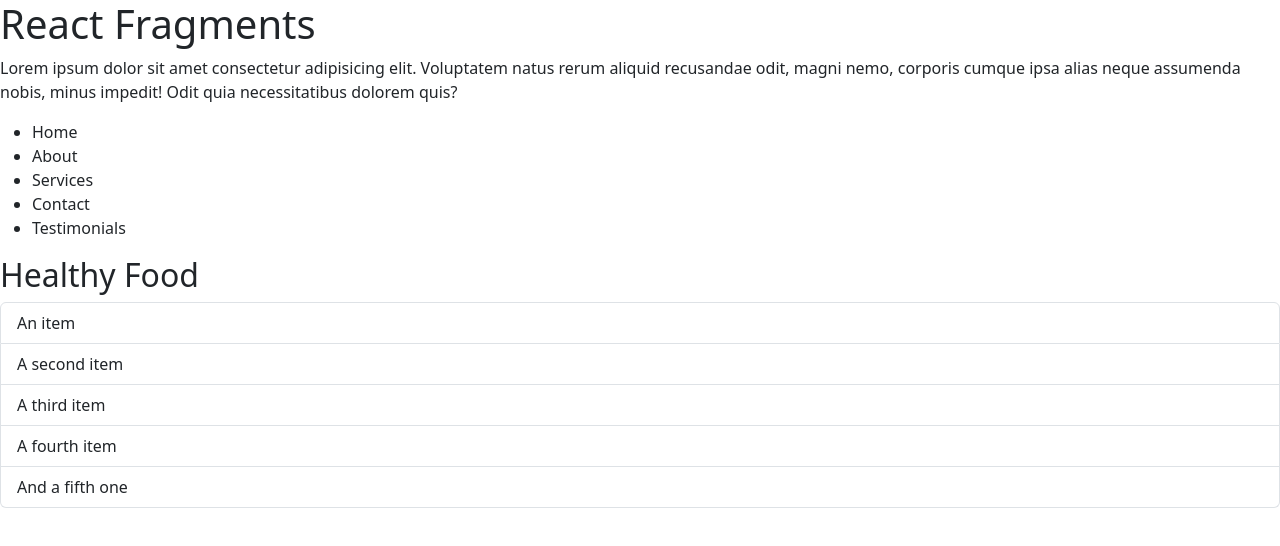
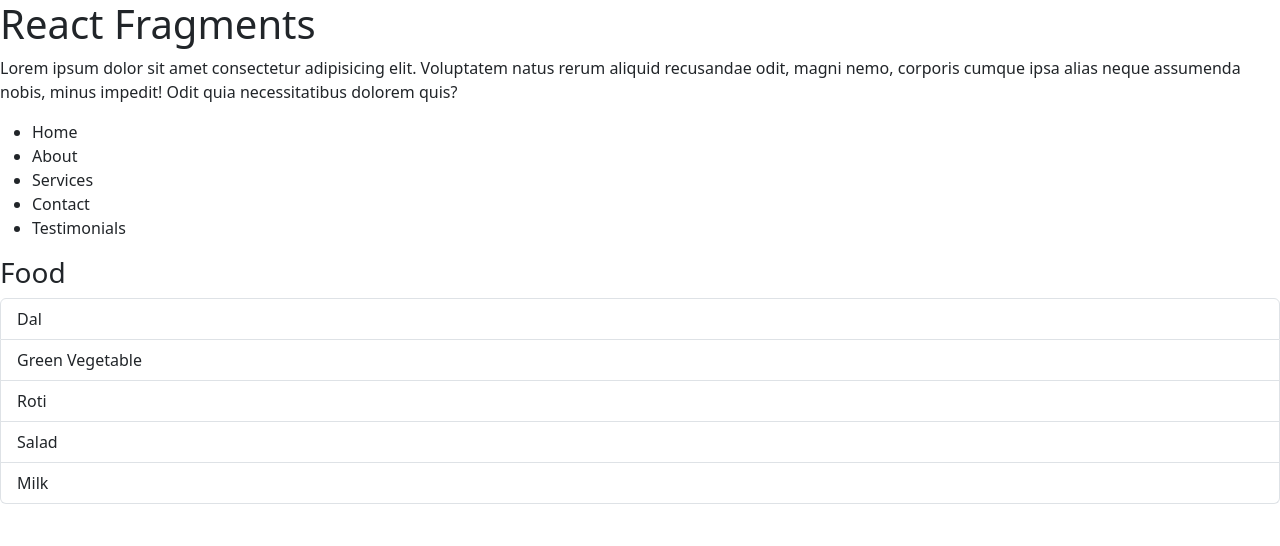
Before and after one commit to Lucky-Kashyap/full-stack-web-dev, a React (Vite) app in the folder front end/React JS/learning-fragment/: page / in a window 1280 px wide. Shown: the top 546 px of the page. Built offline with nearby package versions, Linux system fonts and the light colour scheme.

Commit message:
map method in list

```diff
--- a/front end/React JS/learning-fragment/src/App.jsx
+++ b/front end/React JS/learning-fragment/src/App.jsx
@@ -1,5 +1,6 @@
 import "./App.css";
 import List from "./components/List";
+import MapList from "./components/MapList";
 
 function App() {
   return (
@@ -19,7 +20,8 @@ function App() {
         <li>Testimonials</li>
       </ul>
 
-      <List />
+      {/* <List /> */}
+      <MapList />
     </div>
   );
 }
--- /dev/null
+++ b/front end/React JS/learning-fragment/src/components/MapList.jsx
@@ -0,0 +1,19 @@
+const MapList = () => {
+  const foodItems = ["Dal", "Green Vegetable", "Roti", "Salad", "Milk"];
+
+  return (
+    <>
+      <h3>Food</h3>
+
+      <ul className="list-group">
+        {foodItems.map((item, i) => (
+          <li className="list-group-item" key={i}>
+            {item}
+          </li>
+        ))}
+      </ul>
+    </>
+  );
+};
+
+export default MapList;
```
